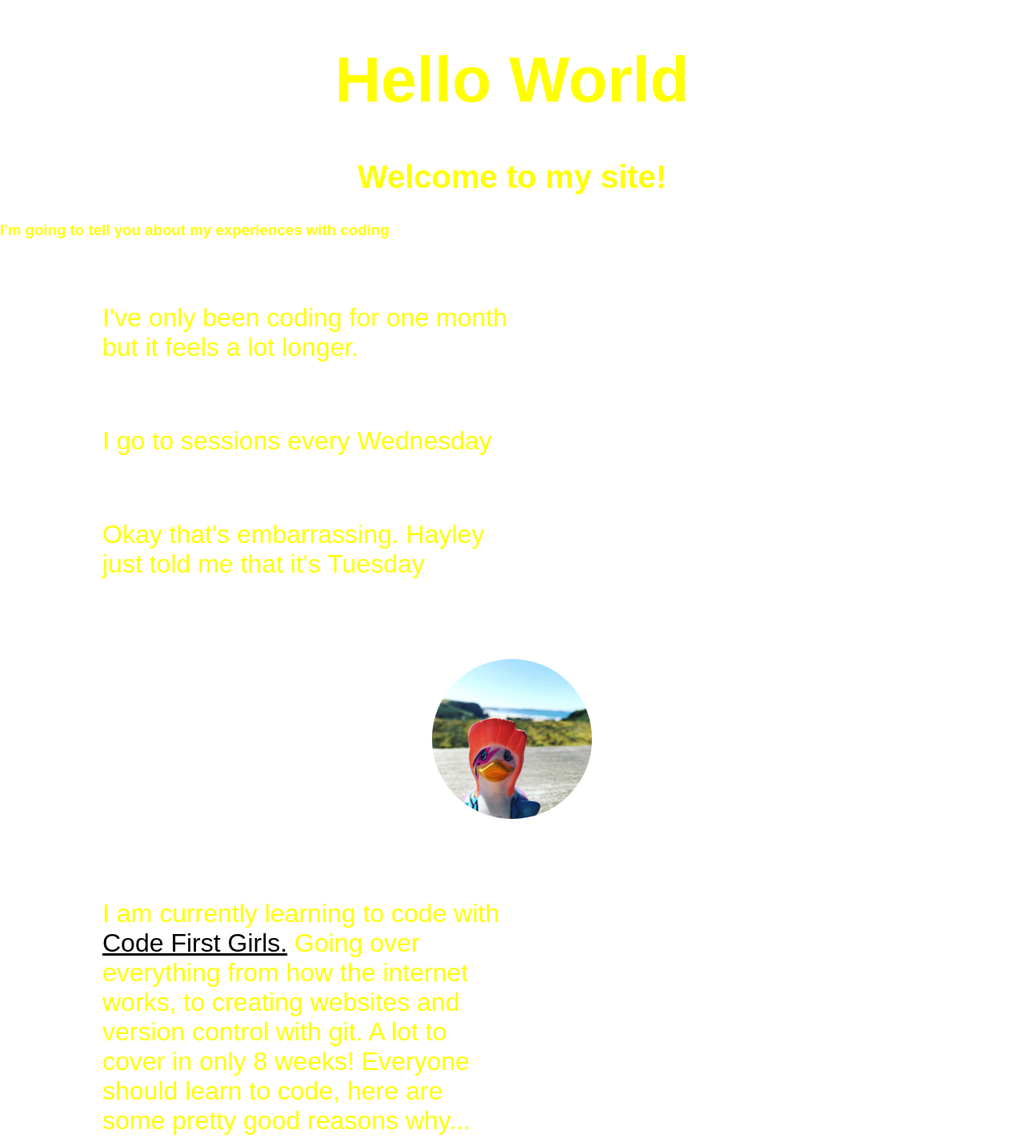
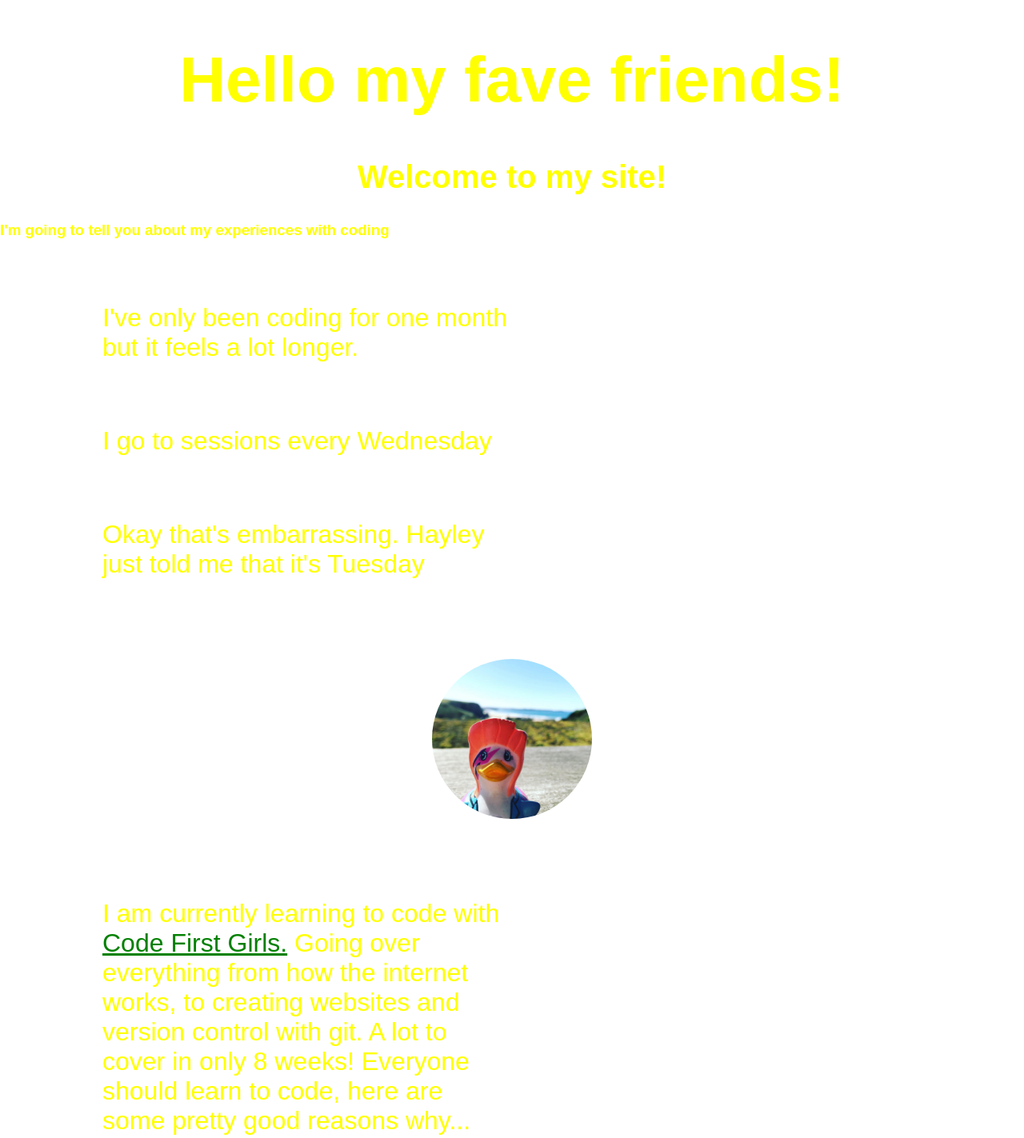
Before and after one commit to amk159/cfg-website, a plain HTML site: page index.html in a window 1280 px wide. Shown: the top 1423 px of the page at 80% size. Drawn offline with Linux system fonts and the light colour scheme.

Commit message:
changed heading

```diff
--- a/css/styles.css
+++ b/css/styles.css
@@ -35,7 +35,7 @@ p {
 }
 
 a {
-  color: rgb(0,0,0);
+  color: green;
 }
 
 ol {
--- a/index.html
+++ b/index.html
@@ -5,7 +5,7 @@
 </head>
 <body>
   <div>
-    <h1>Hello World</h1>
+    <h1>Hello my fave friends!</h1>
 
     <h2>Welcome to my site!</h2>
 
```
